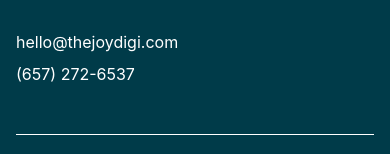
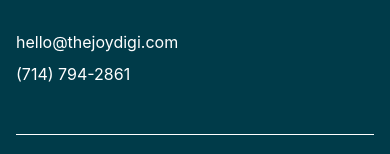
Before and after one commit to longla/thejoydigi, a Next.js app: page /brand-deck in a window 390 px wide. Shown: the part 8849-9003 px from the top of the page. Built offline with nearby package versions, Linux system fonts and the light colour scheme; a web font is replaced by a local one.

Commit message:
Update phone number to (714) 794-2861 in layout and blog layout components

```diff
--- a/src/pages/_layouts.tsx
+++ b/src/pages/_layouts.tsx
@@ -193,10 +193,10 @@ const MainLayout: React.FC<MainLayoutProps> = ({
                 </li>
                 <li className="text-white">
                   <a
-                    href="tel:+16572726537"
+                    href="tel:+17147942861"
                     className="hover:text-[#FF6B6B] transition-colors duration-300"
                   >
-                    (657) 272-6537
+                    (714) 794-2861
                   </a>
                 </li>
               </ul>
--- a/src/pages/blog/_layout.tsx
+++ b/src/pages/blog/_layout.tsx
@@ -294,10 +294,10 @@ const BlogLayout: React.FC<BlogLayoutProps> = ({ children, postData }) => {
                 </li>
                 <li>
                   <a
-                    href="tel:6572726537"
+                    href="tel:+17147942861"
                     className="text-white hover:text-[#FF6B6B]"
                   >
-                    (657) 272-6537
+                    (714) 794-2861
                   </a>
                 </li>
               </ul>
```
